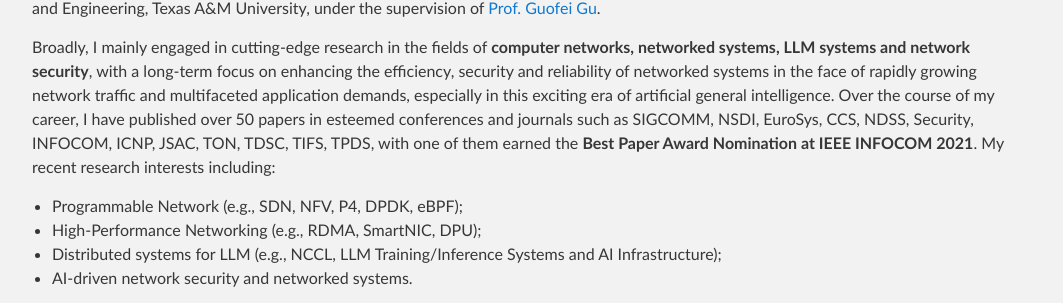
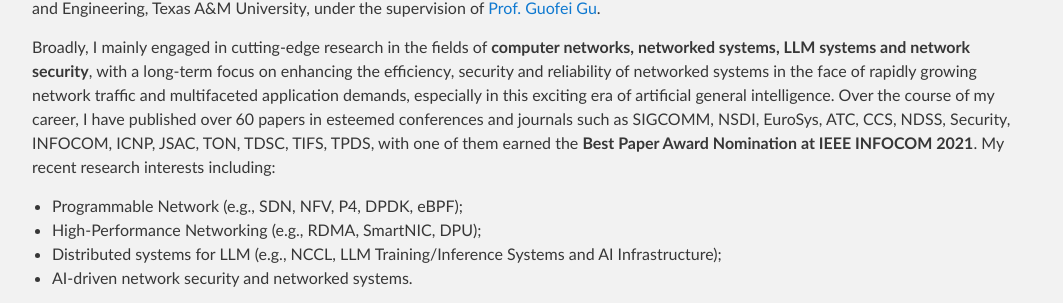
Before and after one commit to zhangmenghao/zhangmenghao.github.io, a Jekyll site: the page built from index.md, in a window 1280 px wide and 900 px high, scrolled down 348 px. Shown: the part 199-502 px from the top of the window, without its empty margins (108-1171 px from the left). Built offline with Jekyll 4.4.1, drawn with Linux system fonts in a browser that asks for light colours.

Commit message:
Update paper

```diff
--- a/index.md
+++ b/index.md
@@ -14,7 +14,7 @@
 From Feb., 2019 to Jul. 2019, I worked as a visiting scholar at Department of Computer Science and Engineering, Texas A&M University, under the supervision of [Prof. Guofei Gu](http://faculty.cs.tamu.edu/guofei/).
 
 Broadly, I mainly engaged in cutting-edge research in the fields of __computer networks, networked systems, LLM systems and network security__, with a long-term focus on enhancing the efficiency, security and reliability of networked systems in the face of rapidly growing network traffic and multifaceted application demands, especially in this exciting era of artificial general intelligence.
-Over the course of my career, I have published over 50 papers in esteemed conferences and journals such as SIGCOMM, NSDI, EuroSys, CCS, NDSS, Security, INFOCOM, ICNP, JSAC, TON, TDSC, TIFS, TPDS, with one of them earned the __Best Paper Award Nomination at IEEE INFOCOM 2021__. My recent research interests including:
+Over the course of my career, I have published over 60 papers in esteemed conferences and journals such as SIGCOMM, NSDI, EuroSys, ATC, CCS, NDSS, Security, INFOCOM, ICNP, JSAC, TON, TDSC, TIFS, TPDS, with one of them earned the __Best Paper Award Nomination at IEEE INFOCOM 2021__. My recent research interests including:
 * Programmable Network (e.g., SDN, NFV, P4, DPDK, eBPF);
 * High-Performance Networking (e.g., RDMA, SmartNIC, DPU);
 * Distributed systems for LLM (e.g., NCCL, LLM Training/Inference Systems and AI Infrastructure);
```
